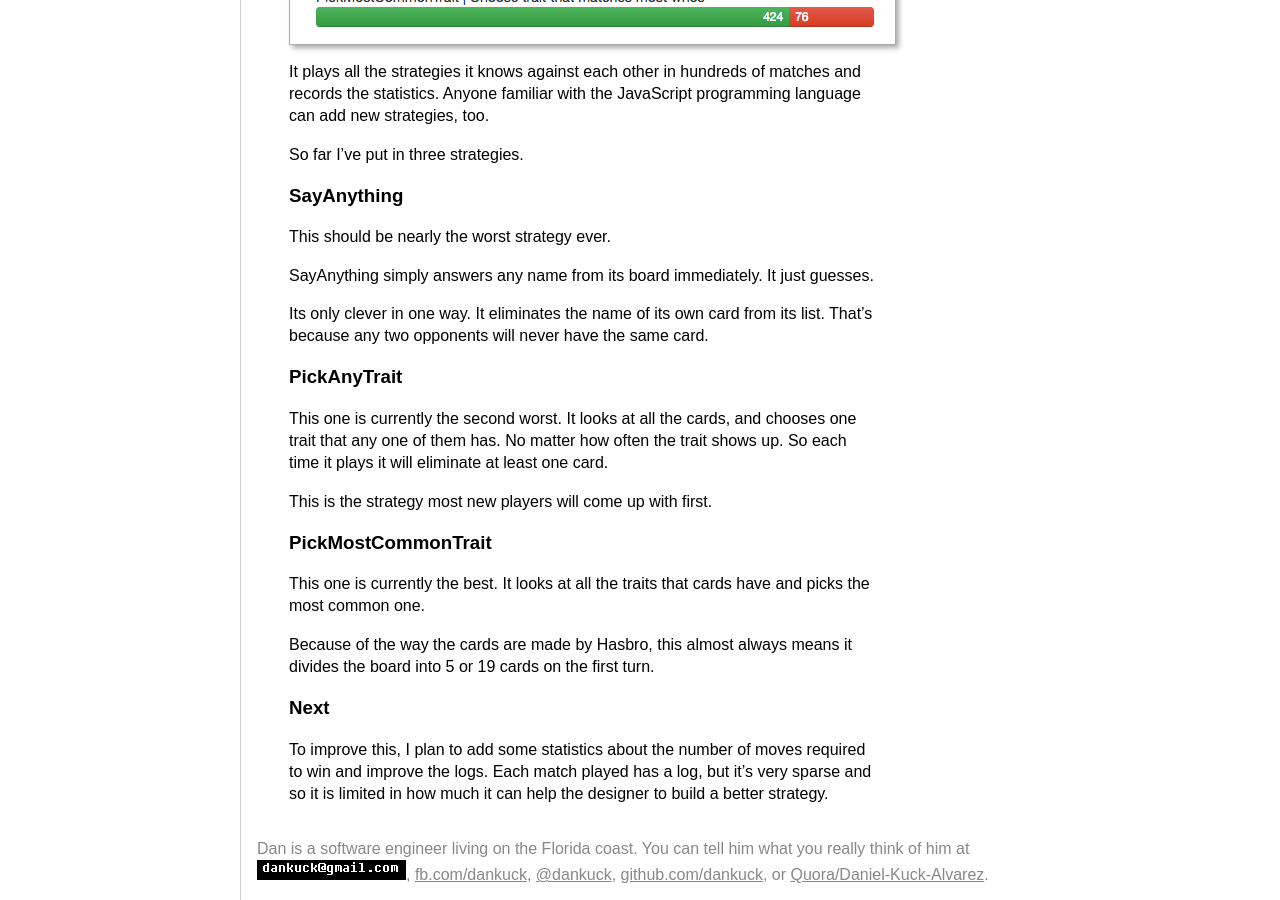
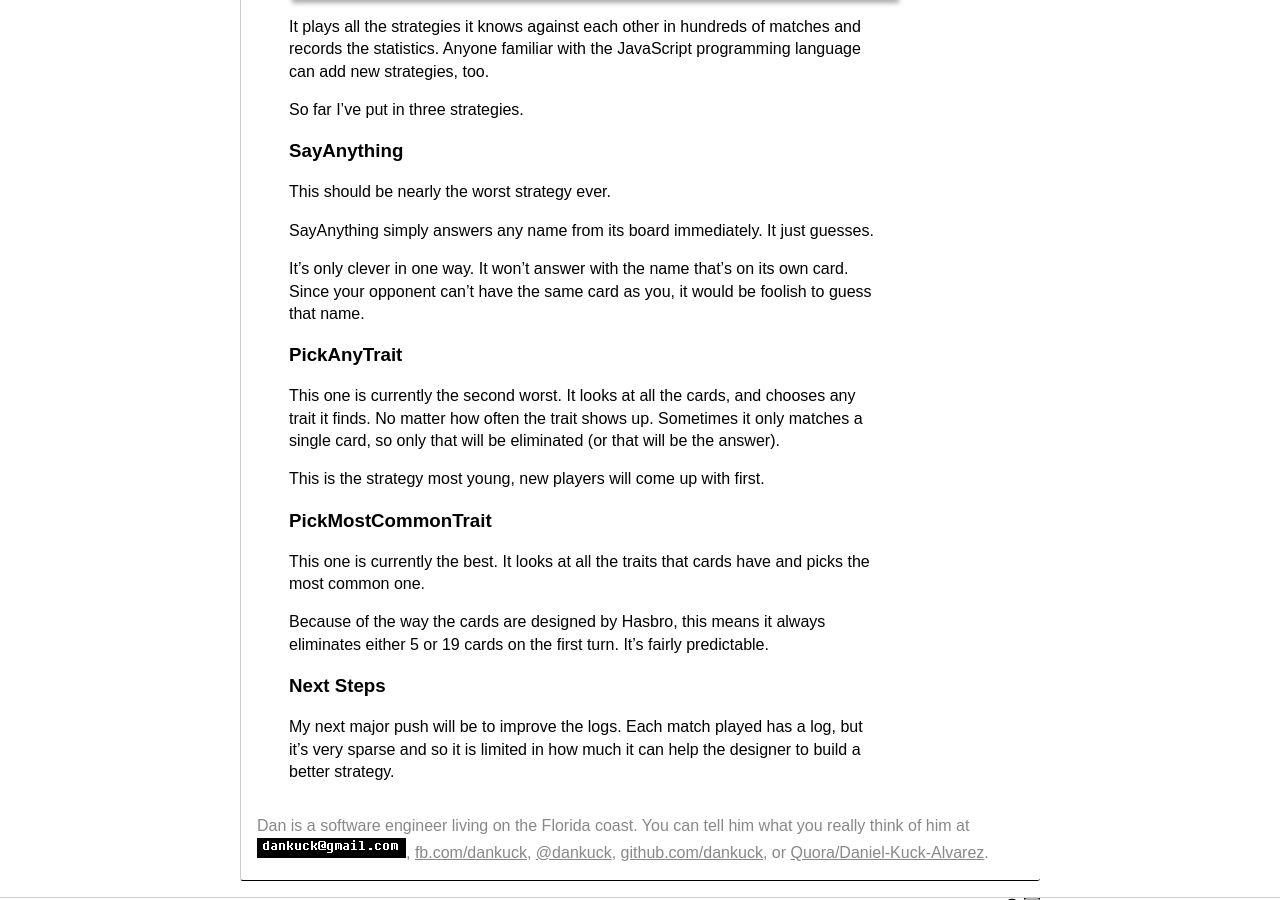
Before and after one commit to dankuck/dankuck.github.io, a Jekyll site: the page built from _posts/2017-04-07-who-guessers.md, in a window 1280 px wide and 900 px high, scrolled down 1837 px. Built offline with Jekyll 4.4.1, drawn with Linux system fonts in a browser that asks for light colours; some of the changed text lies outside the part shown.

Commit message:
Guess WHO!
undraft

```diff
--- a/_posts/2017-04-07-who-guessers.md
+++ b/_posts/2017-04-07-who-guessers.md
@@ -28,7 +28,7 @@
 
 When you've eliminated all but one character you shout the name and win.
 
-If you're wrong, you lose. If you did it right you're not wrong. You could be wrong if you answered too early. For example, if your opponent has two cards left on their board, then they are about to win, so you might be best off just guessing from the cards you have remaining.
+If you're wrong, you lose. In normal play, you shouldn't be wrong. But you could be wrong if you answered too early. For example, if your opponent has two cards left on their board then they are about to win, and your best move might be to guess.
 
 So the game is all about asking the right questions. Any strategy you use will be about that.
 
@@ -48,20 +48,20 @@
 
 SayAnything simply answers any name from its board immediately. It just guesses.
 
-Its only clever in one way. It eliminates the name of its own card from its list. That's because any two opponents will never have the same card.
+It's only clever in one way. It won't answer with the name that's on its own card. Since your opponent can't have the same card as you, it would be foolish to guess that name.
 
 ### PickAnyTrait
 
-This one is currently the second worst. It looks at all the cards, and chooses one trait that any one of them has. No matter how often the trait shows up. So each time it plays it will eliminate at least one card.
+This one is currently the second worst. It looks at all the cards, and chooses any trait it finds. No matter how often the trait shows up. Sometimes it only matches a single card, so only that will be eliminated (or that will be the answer).
 
-This is the strategy most new players will come up with first.
+This is the strategy most young, new players will come up with first.
 
 ### PickMostCommonTrait
 
 This one is currently the best. It looks at all the traits that cards have and picks the most common one.
 
-Because of the way the cards are made by Hasbro, this almost always means it divides the board into 5 or 19 cards on the first turn.
+Because of the way the cards are designed by Hasbro, this means it always eliminates either 5 or 19 cards on the first turn. It's fairly predictable.
 
-### Next
+### Next Steps
 
-To improve this, I plan to add some statistics about the number of moves required to win and improve the logs. Each match played has a log, but it's very sparse and so it is limited in how much it can help the designer to build a better strategy.
+My next major push will be to improve the logs. Each match played has a log, but it's very sparse and so it is limited in how much it can help the designer to build a better strategy.
```
Also changed, not shown: other parts of _posts/2017-04-07-who-guessers.md (+1 -1 lines).
